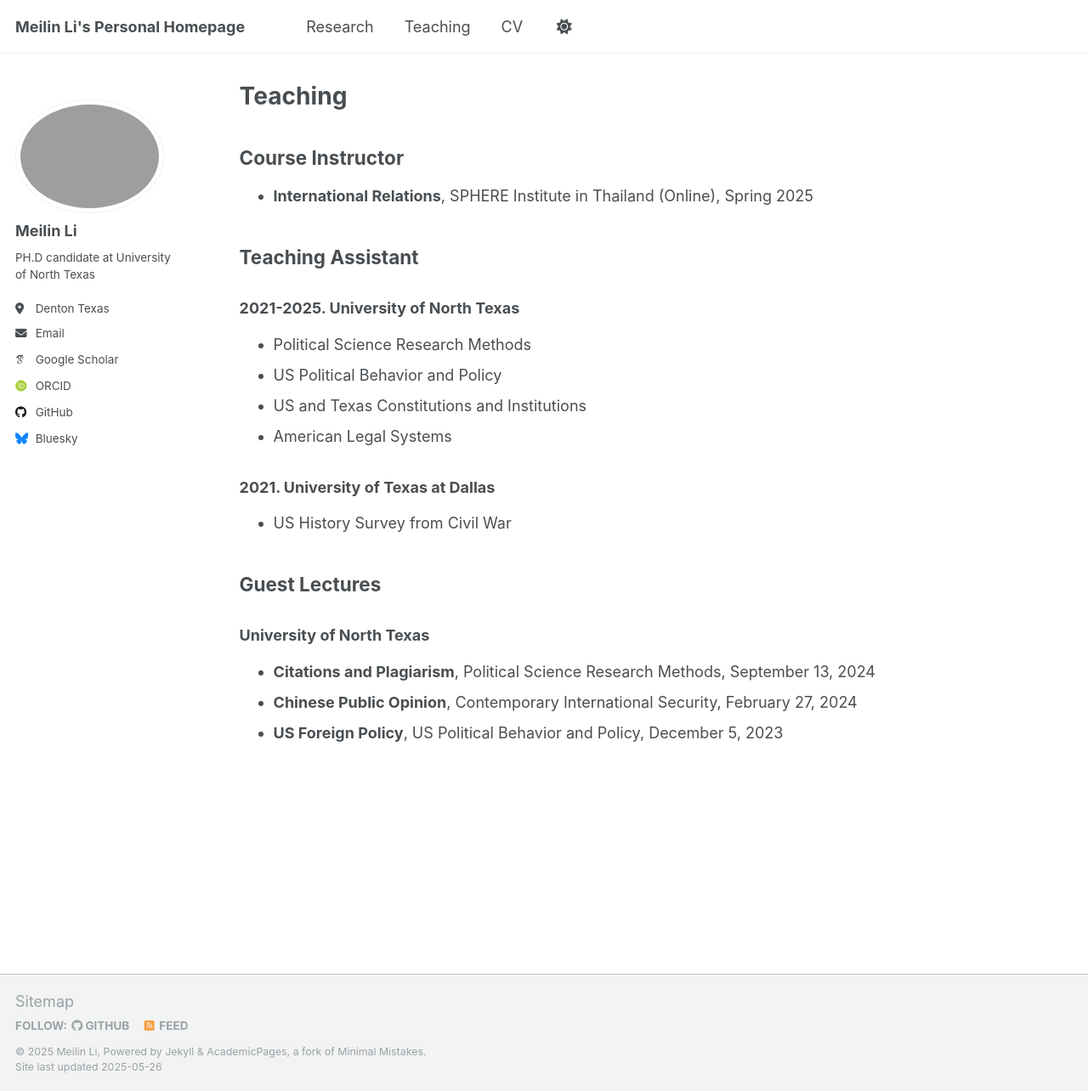
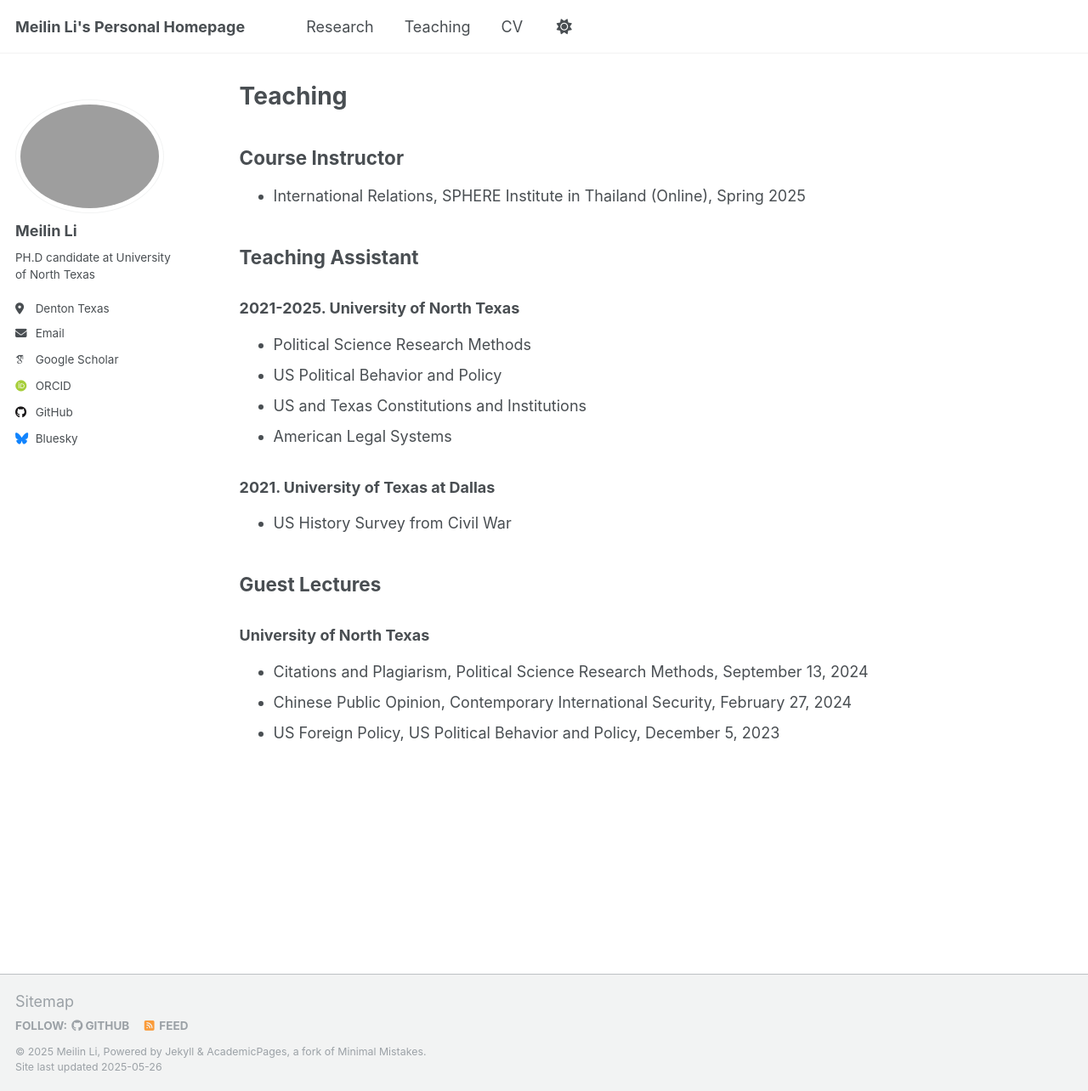
Before and after one commit to meilinlinet/meilinlinet.github.io, a Jekyll site: the page built from _teaching/2014-spring-teaching-1.md, in a window 1280 px wide and 1284 px high. Shown: the whole window at 85% size. Built offline with Jekyll 4.4.1, drawn with Linux system fonts in a browser that asks for light colours; some web fonts are replaced.

```diff
--- a/_teaching/2014-spring-teaching-1.md
+++ b/_teaching/2014-spring-teaching-1.md
@@ -7,7 +7,7 @@ author_profile: true
 
 ## Course Instructor
 
-- **International Relations**, SPHERE Institute in Thailand (Online), Spring 2025
+- International Relations, SPHERE Institute in Thailand (Online), Spring 2025
 
 ## Teaching Assistant
 
@@ -23,6 +23,6 @@ author_profile: true
 ## Guest Lectures
 
 ### University of North Texas
-- **Citations and Plagiarism**, Political Science Research Methods, September 13, 2024
-- **Chinese Public Opinion**, Contemporary International Security, February 27, 2024
-- **US Foreign Policy**, US Political Behavior and Policy, December 5, 2023
+- Citations and Plagiarism, Political Science Research Methods, September 13, 2024
+- Chinese Public Opinion, Contemporary International Security, February 27, 2024
+- US Foreign Policy, US Political Behavior and Policy, December 5, 2023
```
